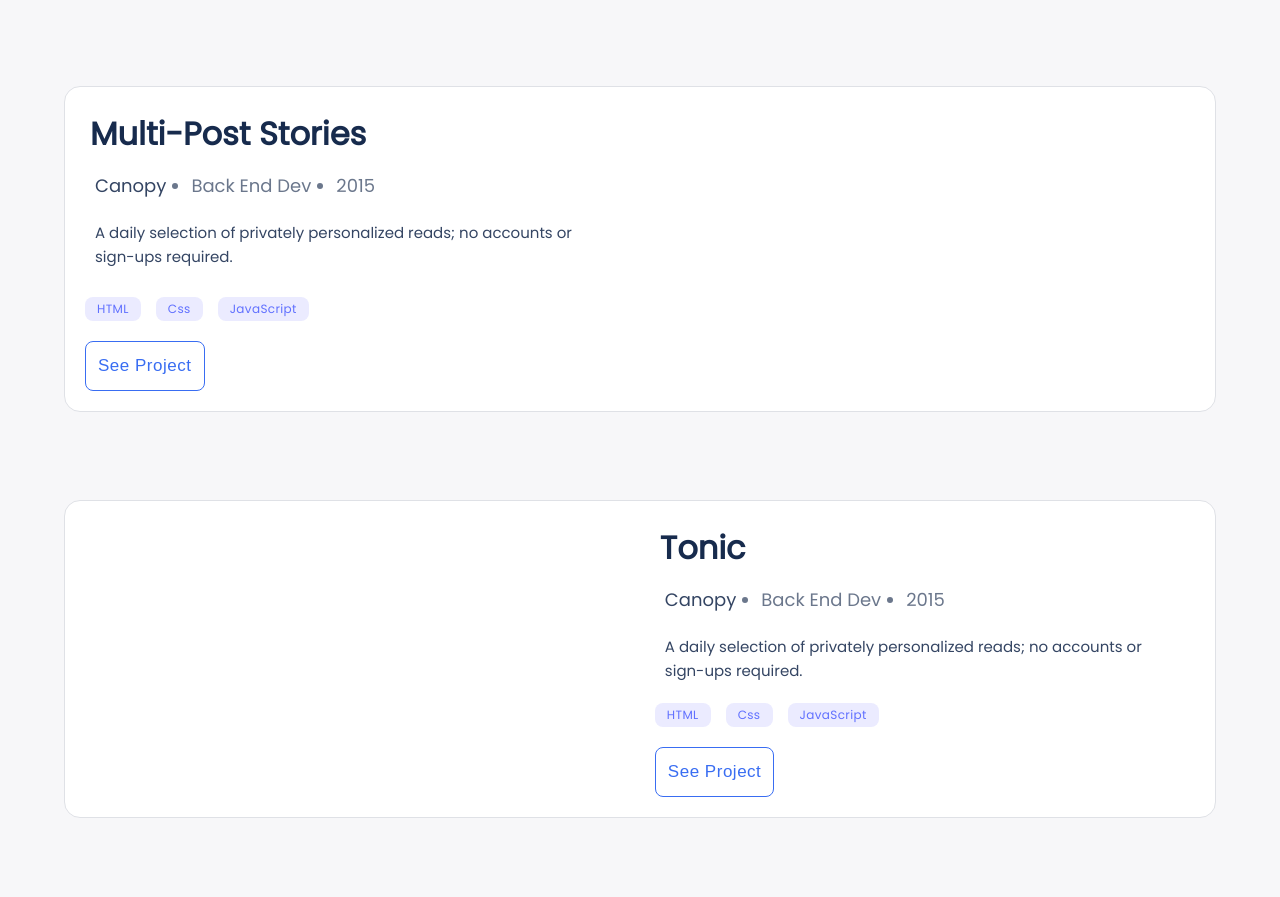
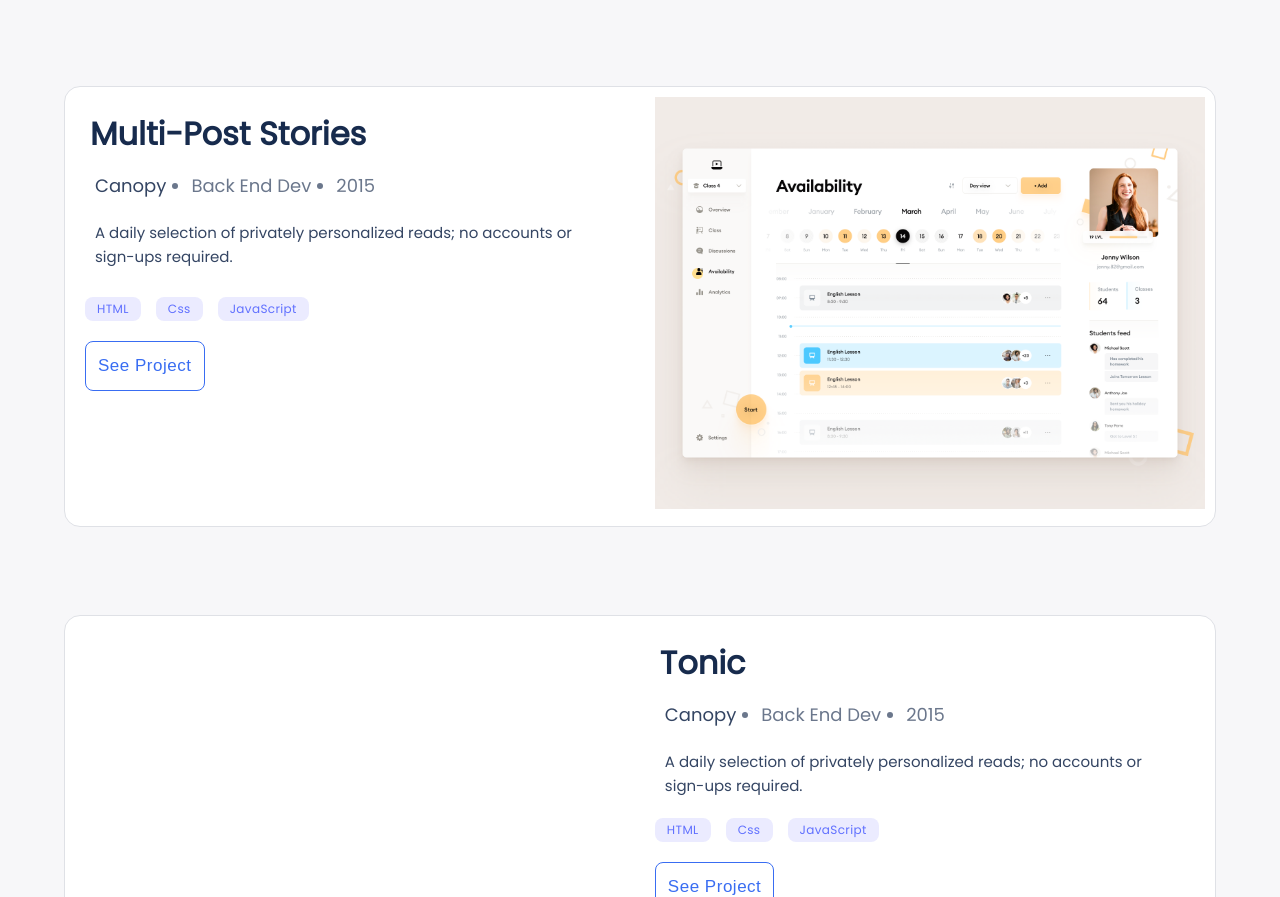
Before and after one commit to enocol/MobileFirst, a plain HTML site: page index.html in a window 1280 px wide. Shown: the part 1396-2293 px from the top of the page. Drawn offline with Linux system fonts and the light colour scheme.

Commit message:
Try High Resolution Image for Card 1

```diff
--- a/index.html
+++ b/index.html
@@ -95,7 +95,7 @@
 
       <div class="grid-items">
         <div class="cards cards-B">
-          <img src="./Images/snap-2.png" alt="" />
+          <img src="./Images/snap-5.png" alt="" />
         </div>
         <div class="cards card-2 card-sm">
           <h1 class="h-1">Multi-Post Stories</h1>
```
